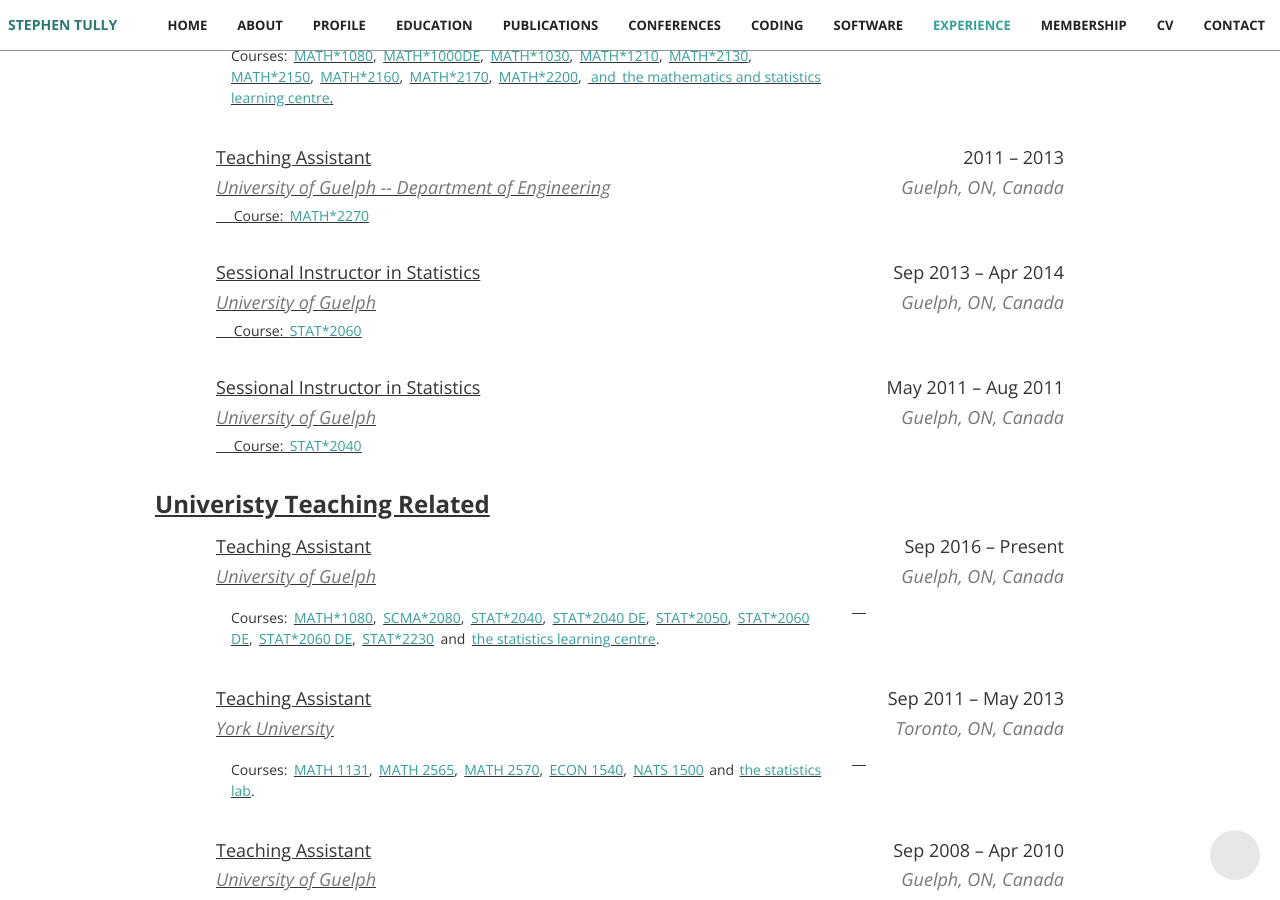
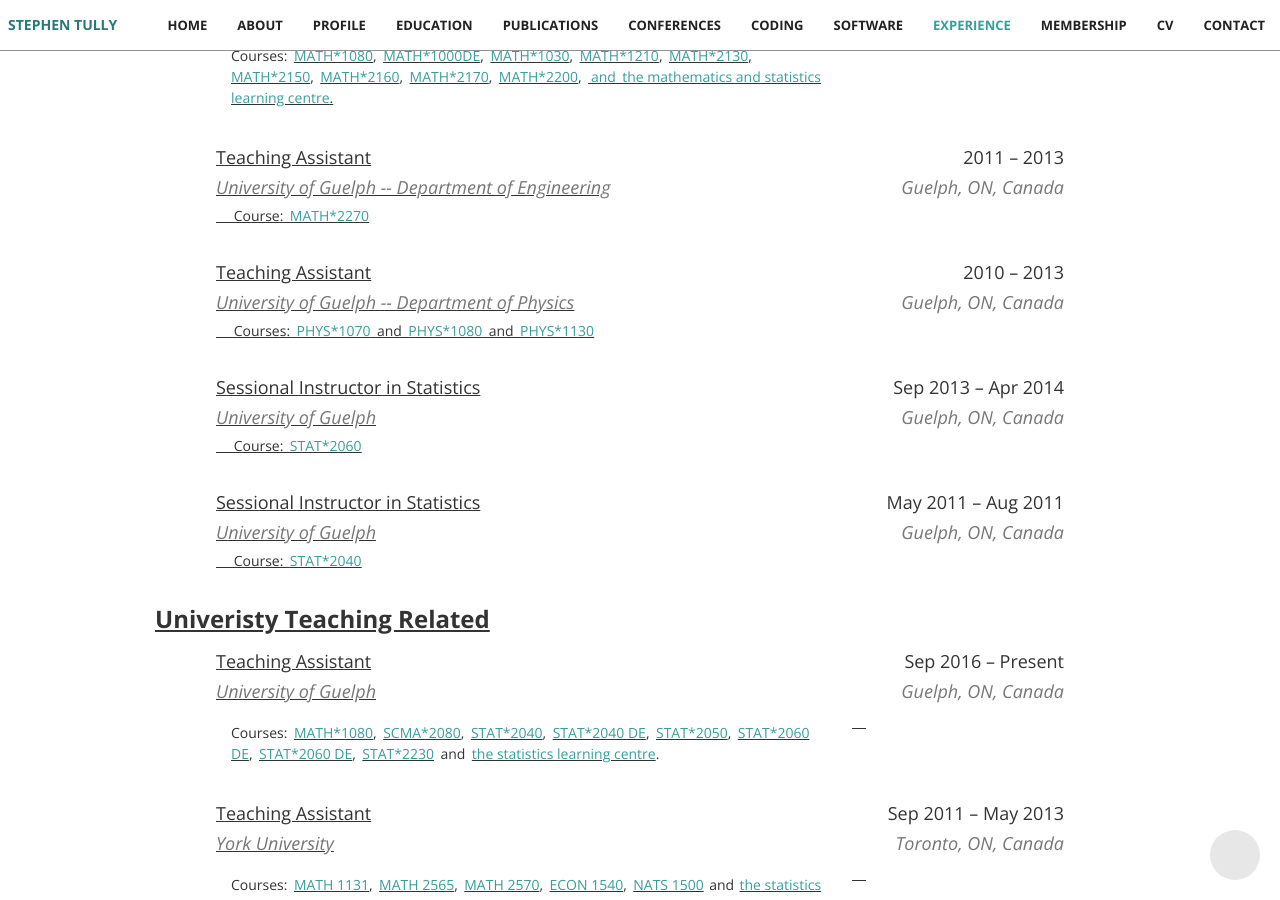
Before and after one commit to stephentully/stephentully.github.io, a Jekyll site: the page built from index.html, in a window 1280 px wide and 900 px high, scrolled down 7950 px. Built offline with Jekyll 4.4.1, drawn with Linux system fonts in a browser that asks for light colours; nearby versions of some CDN libraries; some web fonts are replaced.

Commit message:
Update experience.html

```diff
--- a/_includes/experience.html
+++ b/_includes/experience.html
@@ -135,6 +135,28 @@
         <u><a href="https://www.uoguelph.ca/registrar/calendars/undergraduate/current/courses/math2270.shtml">
         MATH*2270</a></u>
         <!-- &thinsp;and&thinsp; -->
+      </h5>
+    </div>
+  </div>
+  <br>
+      <div class="container">
+    <div class="row ex1">
+      <h4>Teaching Assistant
+        <span style="float:right;">2010 &ndash; 2013</span>
+      </h4>
+      <h4 class="text-muted"><i>University of Guelph -- Department of Physics
+        <span style="float:right;">Guelph, ON, Canada</span></i>
+      </h4>
+      <h5>&emsp; Courses:&thinsp;
+        <u><a href="https://www.uoguelph.ca/registrar/calendars/undergraduate/current/courses/phys1070.shtml">
+        PHYS*1070</a></u>
+         &thinsp;and&thinsp;
+                <u><a href="https://www.uoguelph.ca/registrar/calendars/undergraduate/current/courses/phys1080.shtml">
+        PHYS*1080</a></u>
+         &thinsp;and&thinsp;
+                <u><a href="https://www.uoguelph.ca/registrar/calendars/undergraduate/current/courses/phys1130.shtml">
+        PHYS*1130</a></u>
+
       </h5>
     </div>
   </div>
```
